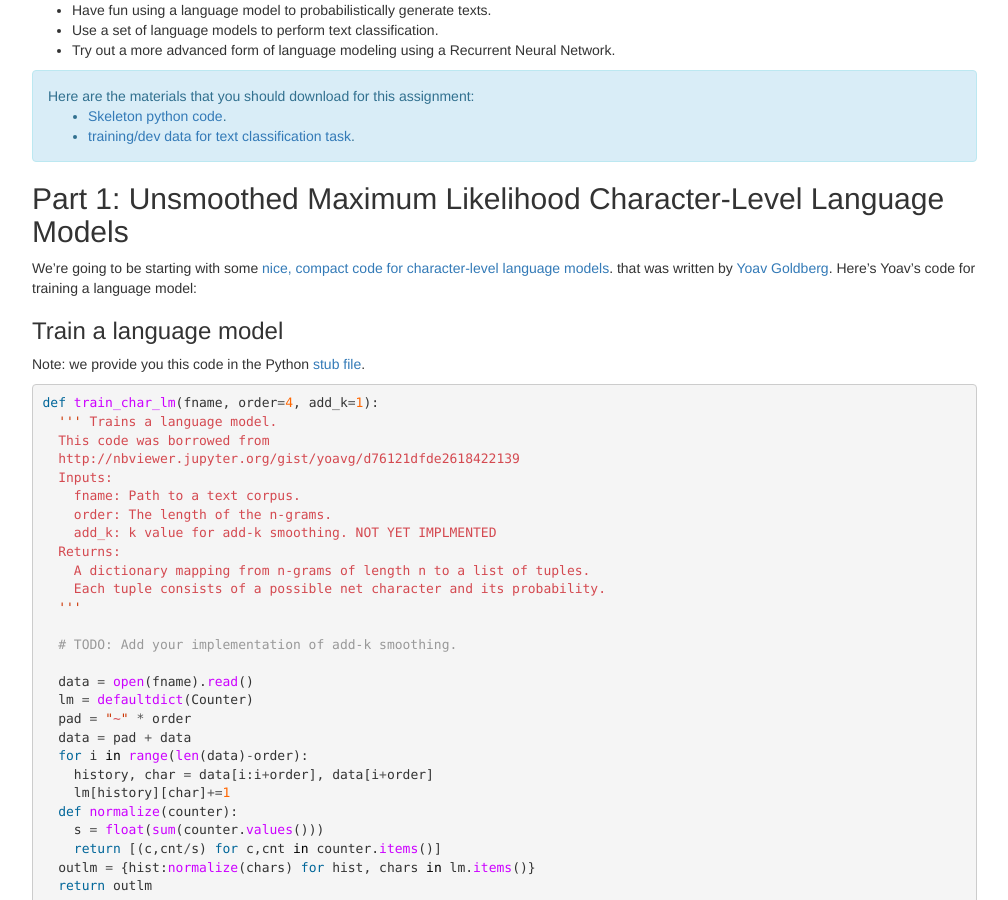
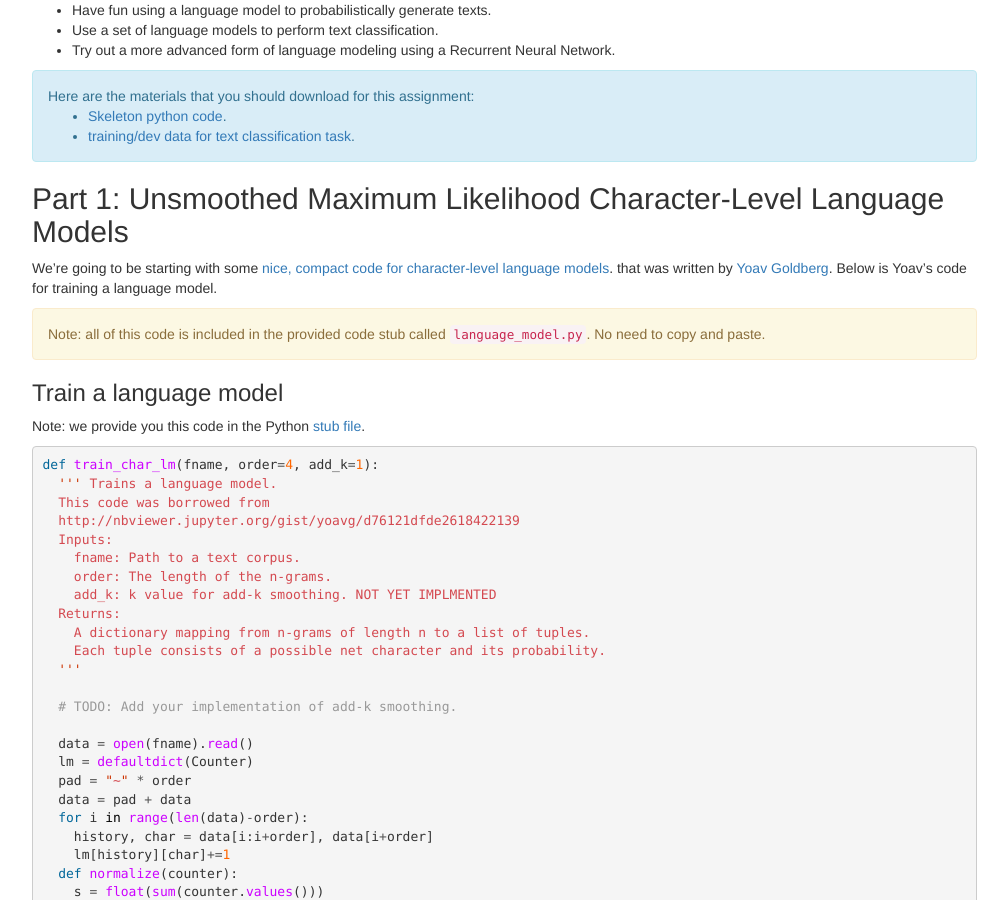
Before and after one commit to computational-linguistics-class/computational-linguistics-class.github.io, a Jekyll site: the page built from assignment5.md, in a window 1280 px wide and 900 px high, scrolled down 313 px. Shown: the whole window, without its empty margins (233-1241 px from the left). Built offline with Jekyll 4.4.1, drawn with Linux system fonts in a browser that asks for light colours; nearby versions of some CDN libraries; formulas are drawn with MathJax 3; a script that is not in the unit is left out.

Commit message:
Update assignment5.md

```diff
--- a/assignment5.md
+++ b/assignment5.md
@@ -75,7 +75,12 @@ Here are the materials that you should download for this assignment:
 
 ## Part 1: Unsmoothed Maximum Likelihood Character-Level Language Models
 
-We're going to be starting with some [nice, compact code for character-level language models](http://nbviewer.jupyter.org/gist/yoavg/d76121dfde2618422139). that was written by [Yoav Goldberg](http://u.cs.biu.ac.il/~yogo/).  Here's Yoav's code for training a language model:
+We're going to be starting with some [nice, compact code for character-level language models](http://nbviewer.jupyter.org/gist/yoavg/d76121dfde2618422139). that was written by [Yoav Goldberg](http://u.cs.biu.ac.il/~yogo/).  Below is Yoav's code for training a language model.
+
+<div class="alert alert-warning" markdown="1">
+Note: all of this code is included in the provided code stub called `language_model.py`. No need to copy and paste.
+</div>
+
 
 ### Train a language model
 
```
